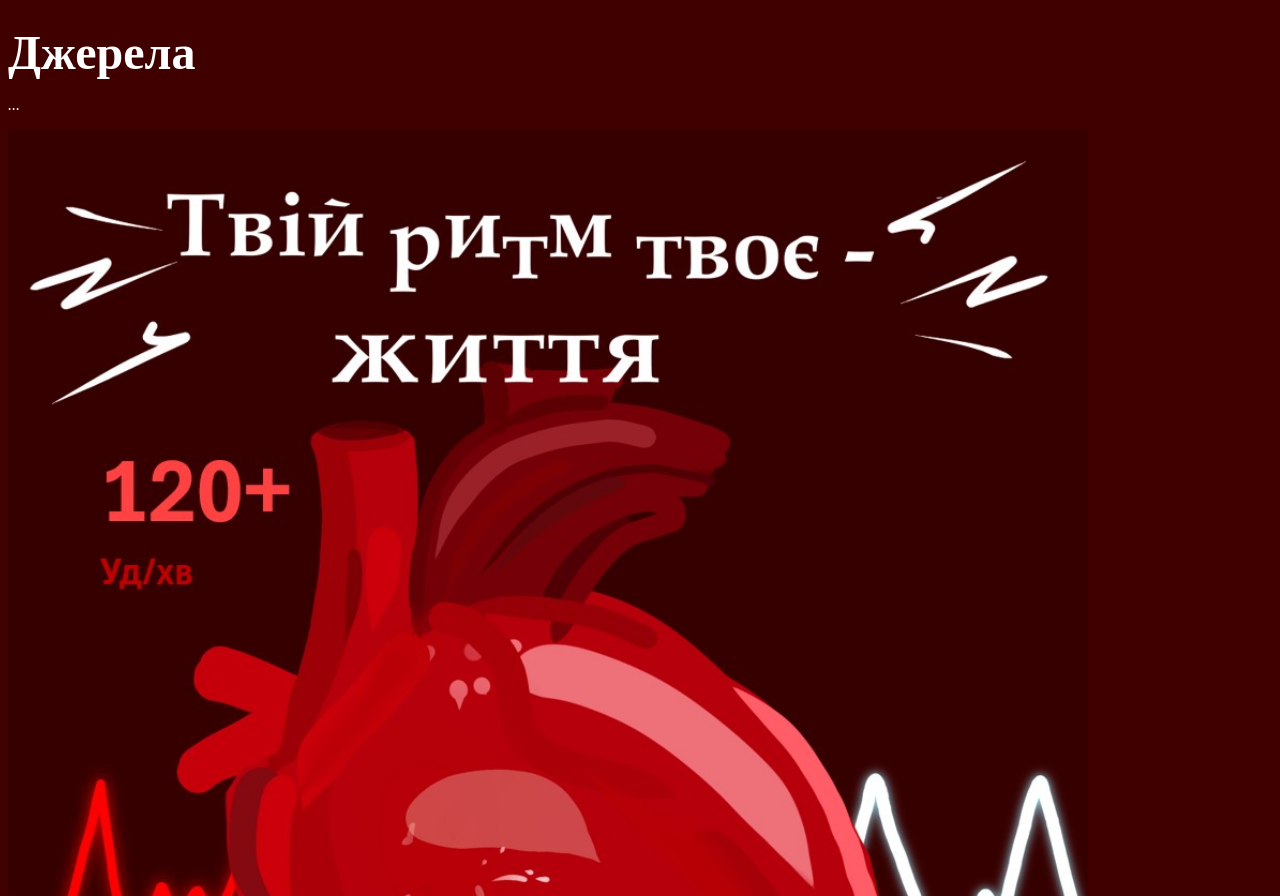
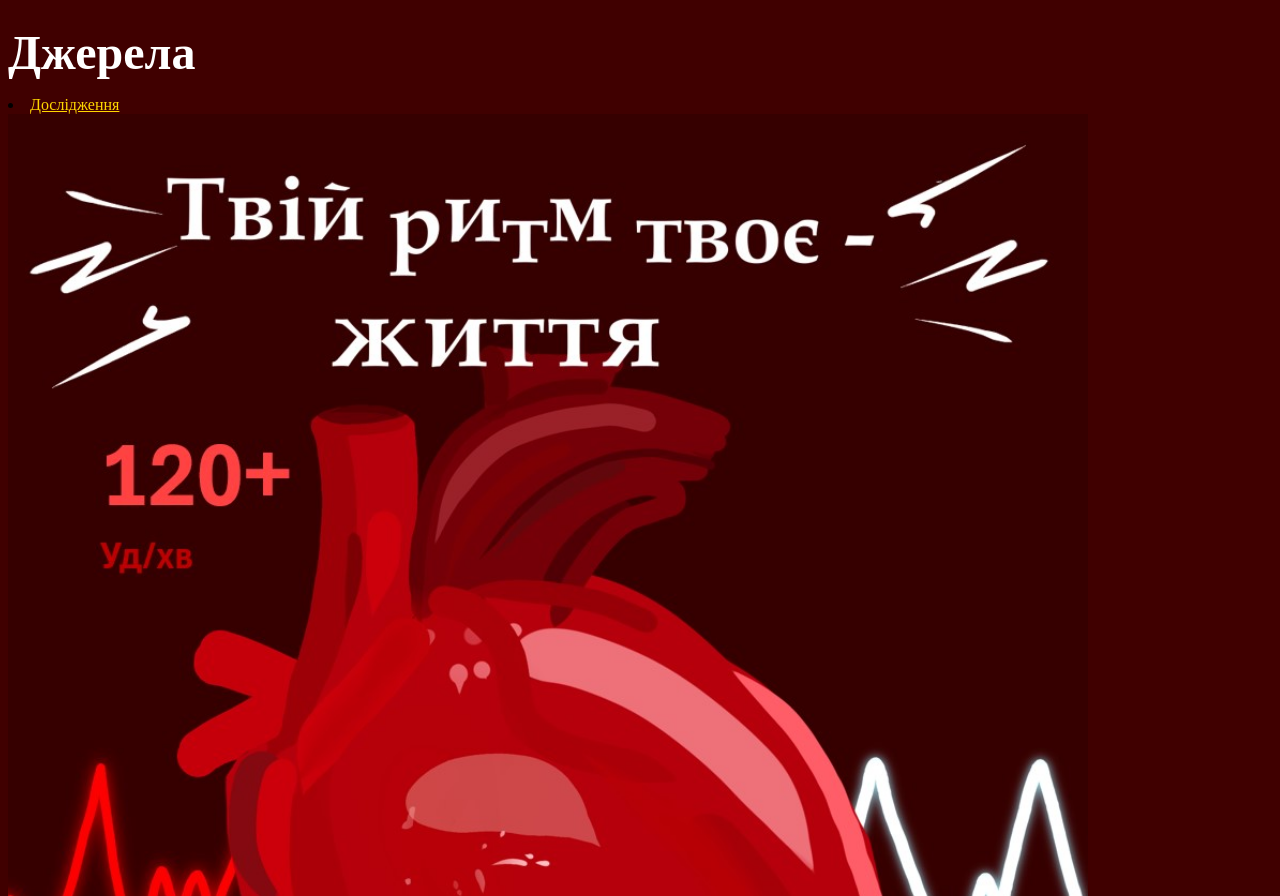
Before and after one commit to nik54-3d/uuytft26-heart_project, a plain HTML site: page index.html in a window 1280 px wide. Shown: the part 3681-4577 px from the top of the page. Drawn offline with nearby package versions, Linux system fonts and the light colour scheme.

Commit message:
Update index.html

```diff
--- a/index.html
+++ b/index.html
@@ -49,7 +49,15 @@ style="width: 1080px;">
    <h9 style="color: white; font-size: 48px;"><b>Як цьому протидіяти?</b></h9>
      <p style="color: white;font-size: 28px;">Під час війни неможливо усунути зовнішні джерела стресу, тому головний захист від синдрому розбитого серця полягає у зниженні реактивності нервової системи та щоденній підтримці серцевого м’яза. По-перше, якісний сон. Недосипання виснажує нервову систему і робить серце ще врахзливішим. По-друге, важливо обмежити стимулятори, наприклад: каву.</p>
   <h10 style="color: white; font-size: 48px;"><b>Джерела</b></h10>
-    <p style="color: white;"><i>...</i></p>
+    <p <ol style="color: white; font-size:6 18px;">
+  <li>
+    <a href="https://www.jacc.org/doi/10.1016/j.jchf.2022.11.001"
+       target="_blank"
+       style="color: #FFD700;">
+      Дослідження
+    </a>
+  </li>
+</ol>
    <img src="Slide1.jpg"
       style="width: 1080px;">
         <p style="color: white;font-size: 28px;">.</p>
```
